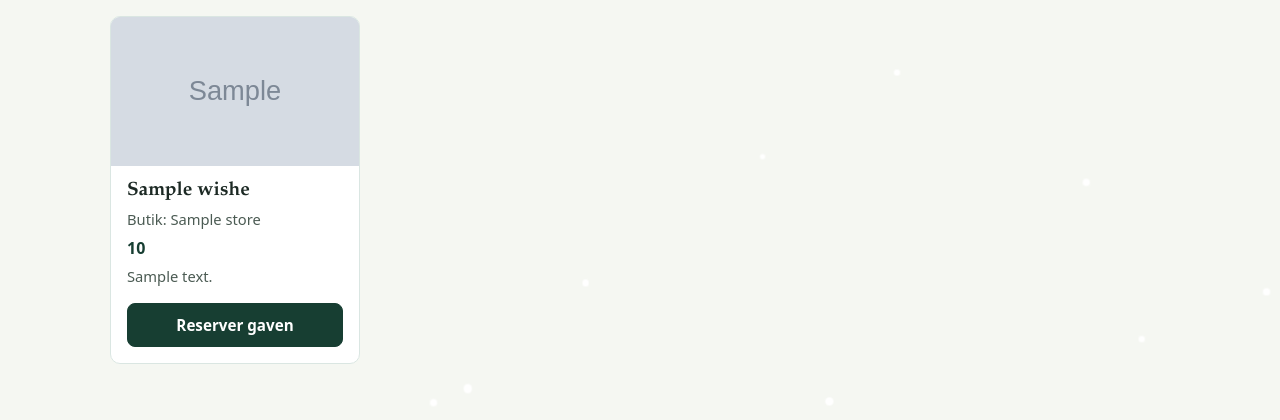
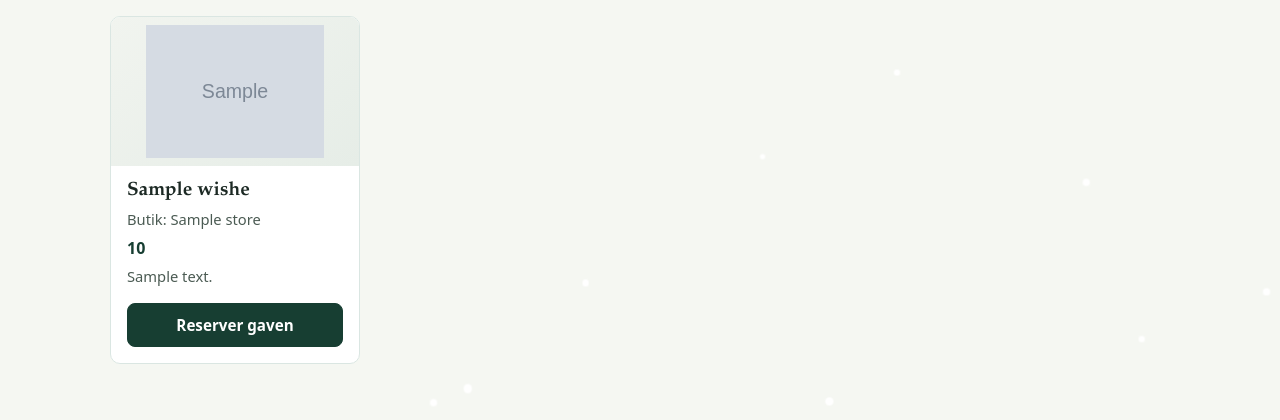
Before and after one commit to DGLaurits/wishlist, a Flask app: template templates/index.html in a window 1280 px wide. Shown: the part 279-699 px from the top of the page. Run offline with Flask 3, Linux system fonts and the light colour scheme; the template is opened without the code that fills it: most values are stand-ins (such as "Sample title", 1, 10 or a date in 2020); grey boxes marked "Sample" are stand-in pictures.

Commit message:
Change image style

```diff
--- a/static/style.css
+++ b/static/style.css
@@ -56,8 +56,10 @@ a { color: inherit; }
 .card:hover { border-color: var(--accent); }
 .card-content { display: flex; flex-direction: column; flex: 1 0 auto;
   height: calc(75cqi + 10rem); min-height: min-content; }
-.thumb { position: relative; flex: 1 1 0; min-height: 3rem; width: 100%; overflow: hidden; background: var(--line); }
-.thumb img { position: absolute; inset: 0; width: 100%; height: 100%; object-fit: cover; display: block; }
+.thumb { position: relative; flex: 1 1 0; min-height: 3rem; width: 100%; overflow: hidden;
+  background: linear-gradient(145deg, #f1f4ef, #e6ede7); }
+.thumb img { position: absolute; inset: 0; width: 100%; height: 100%; display: block;
+  object-fit: contain; padding: 0.5rem; }
 .body { padding: .9rem 1rem 1rem; display: flex; flex-direction: column; gap: .35rem;
   flex: none; overflow-wrap: anywhere; }
 .body h2 { font-size: 1.2rem; }
@@ -69,8 +71,9 @@ a { color: inherit; }
 
 .card.reserved { background: #e9ecea; border-color: #c9d0cc; }
 .card.reserved:hover { border-color: var(--muted); }
-.card.reserved .thumb { background: #dce1de; }
-.card.reserved .thumb img { opacity: .65; filter: grayscale(1); }
+.card.reserved .thumb { background: linear-gradient(145deg, #e1e6e2, #d7dfda); }
+.card.reserved .thumb img { opacity: .65; }
+.card.reserved .thumb-image { filter: grayscale(1); }
 .card.reserved .body h2, .card.reserved .price, .card.reserved .note { color: #414e48; }
 .stamp { position: absolute; top: 50%; left: 50%; transform: translate(-50%, -50%) rotate(-12deg);
   color: var(--red); border: 3px solid var(--red); border-radius: 6px; padding: .15em .6em;
--- a/templates/index.html
+++ b/templates/index.html
@@ -11,7 +11,7 @@
   <article class="card{% if w.reserved %} reserved{% endif %}" id="w-{{ w.id }}">
     <div class="card-content">
       <div class="thumb">
-        <img src="{{ url_for('uploads', filename=w.image) }}" alt="" loading="lazy">
+        <img class="thumb-image" src="{{ url_for('uploads', filename=w.image) }}" alt="" loading="lazy">
         {% if w.reserved %}<span class="stamp">RESERVERET</span>{% endif %}
       </div>
       <div class="body">
```
